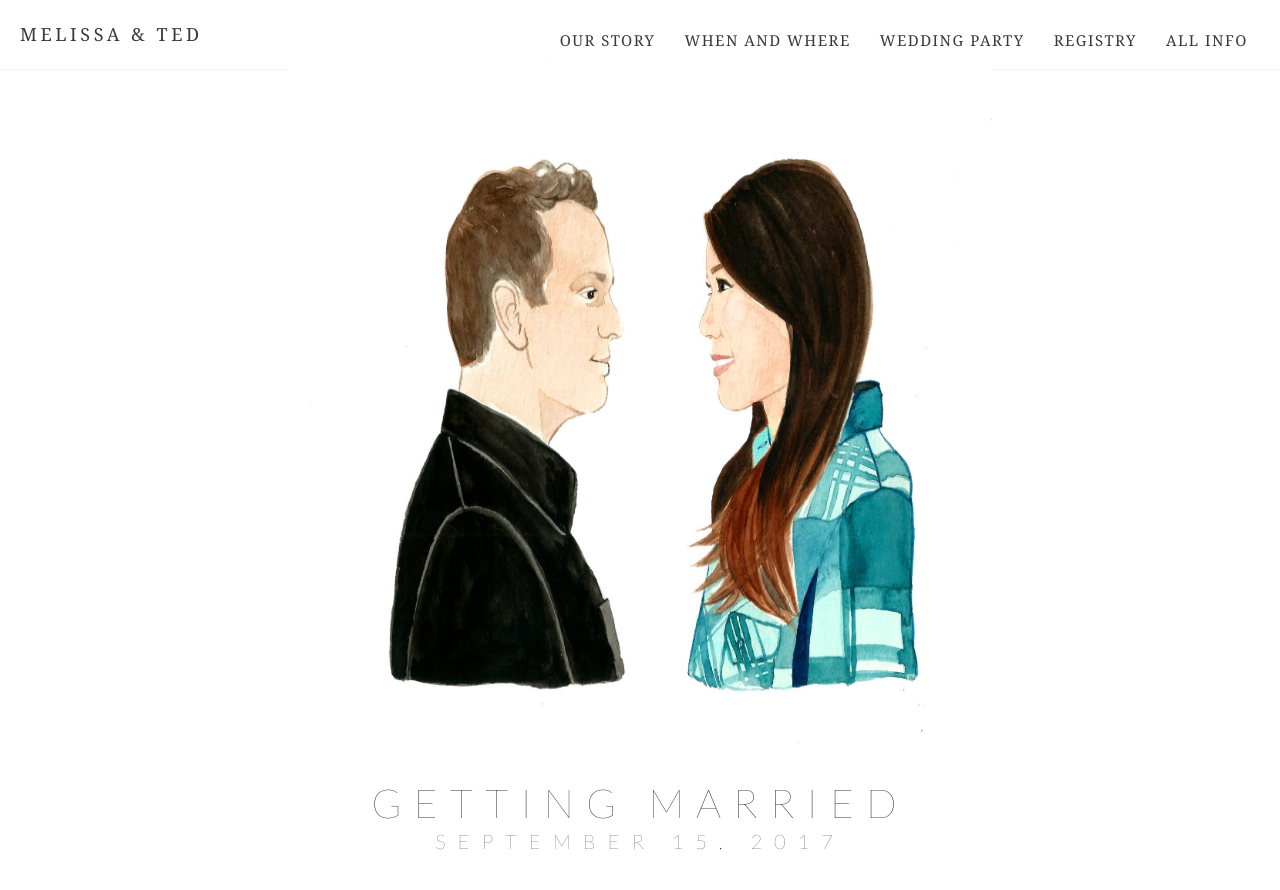
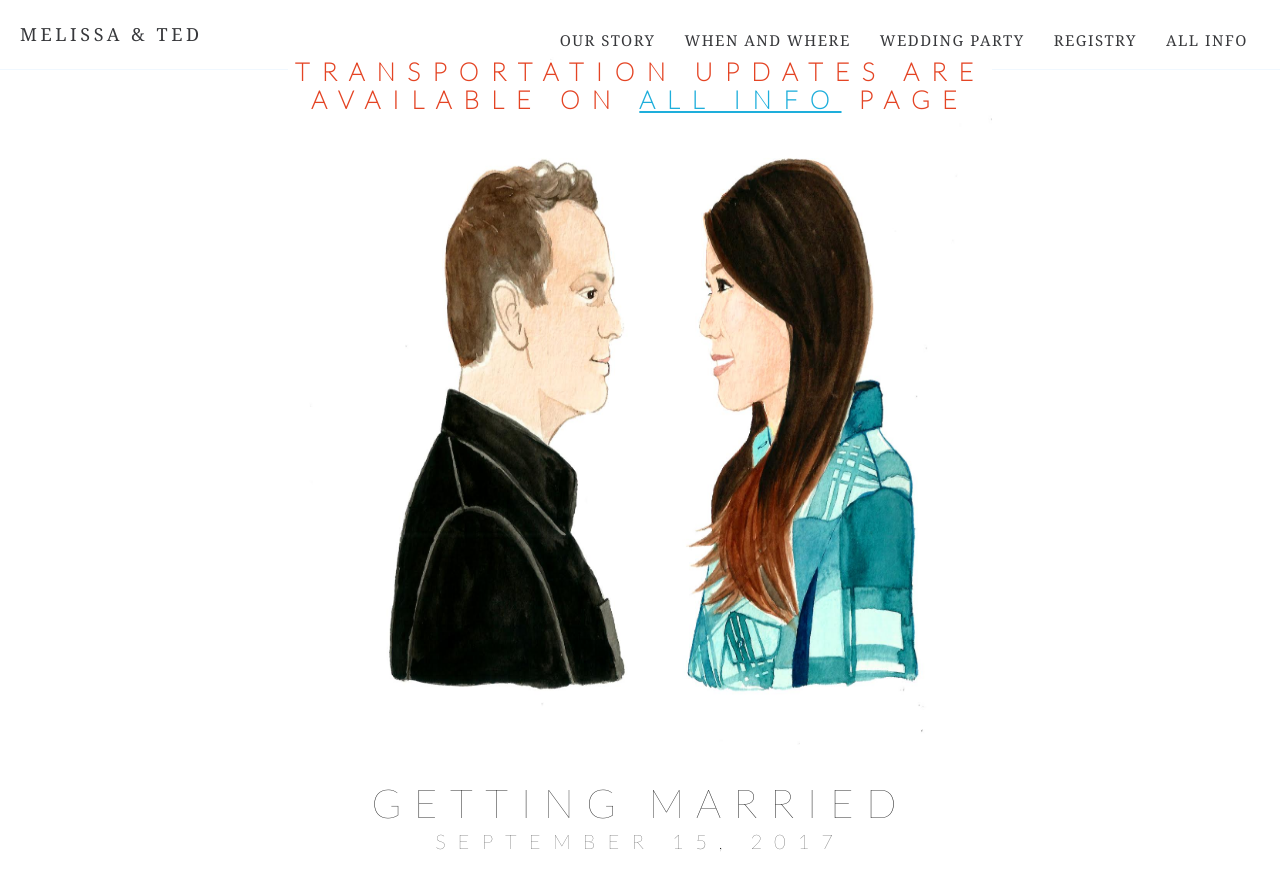
Before and after one commit to TedCleborne/TedCleborne.github.io, a Jekyll site: the page index.html, which Jekyll copies as it is, in a window 1280 px wide. Shown: the top 890 px of the page. Built offline with Jekyll 4.4.1, drawn with Linux system fonts in a browser that asks for light colours; nearby versions of some CDN libraries.

Commit message:
Transportation Updates
Transportation Updates

```diff
--- a/css/style_main.css
+++ b/css/style_main.css
@@ -58,6 +58,21 @@ h4 {
 
 }
 
+h5 {
+    margin-top: 0%;
+    margin-bottom: 0%;
+    font-size: 2.5rem;
+    line-height: 28px;
+    font-weight: bold;
+    letter-spacing: 12px;
+    color: #E44424;
+    font-family: Lato, Helvetica, sans-serif;
+    text-transform: uppercase;
+    text-align: center;
+    display: block;
+
+}
+
 @media only screen and (max-width:640px){.container{width:100%;}}
 @media only screen and (max-width:640px){.content-inner{padding-top:125%;}}
 @media only screen and (max-width:640px){h3{visibility: hidden; line-height: 0px;}}
--- a/index.html
+++ b/index.html
@@ -43,6 +43,7 @@
     </header>
     <div class="main">
         <div class="container">
+            <h5><span>Transportation Updates Are Available on <a href="http://www.melandted.com/moreinfo.html">All Info</a> Page</span></h5>
         </div>
     </div>
     <footer id="footer">
```
Also changed, not shown: moreinfo.html (+23 -23 lines), 1 other file.
